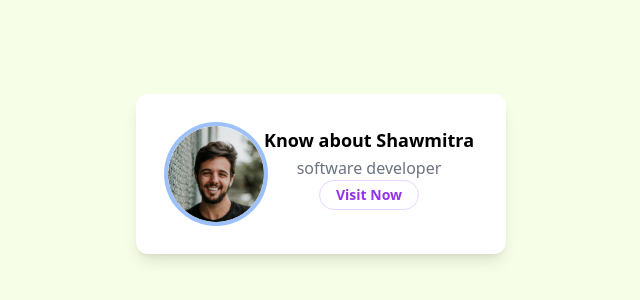
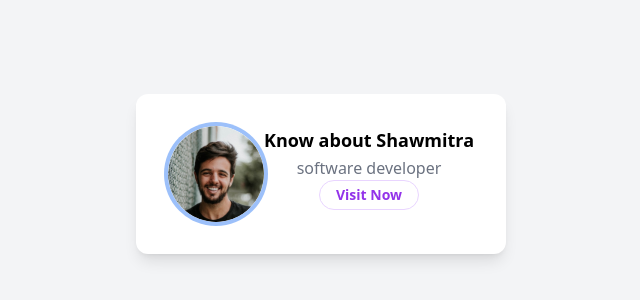
Before and after one commit to shAwmitrAcse134582/Tailwind-css, a website: page tailwind-card.html in a window 1280 px wide. Shown: the part 226-526 px from the top of the page, without its empty margins (319-959 px from the left). Drawn offline with nearby package versions, Linux system fonts and the light colour scheme.

Commit message:
dark mode

```diff
--- a/tailwind-card.html
+++ b/tailwind-card.html
@@ -9,7 +9,7 @@
     <script src="https://cdn.tailwindcss.com"></script>
 </head>
 
-<body class="h-screen flex items-center justify-center bg-lime-50">
+<body class="h-screen flex items-center justify-center bg-gray-100 dark:bg-gray-900">
     <div class="max-w-sm mx-auto p-8 bg-white rounded-xl shadow-lg sm:flex">
         <img class="h-24 mx-auto rounded-full ring-4 transform hover:scale-105 duration-500" src="./images/player-1.png"
             alt="">
```
